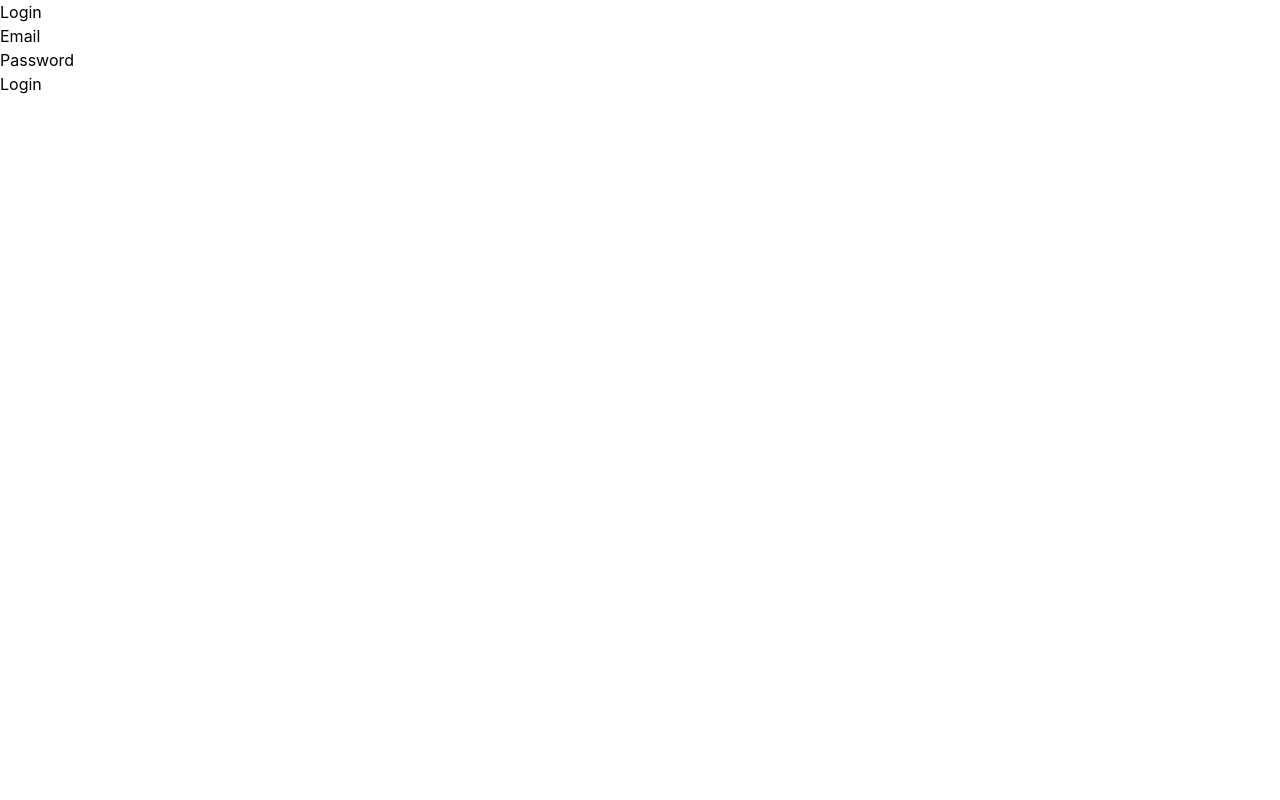
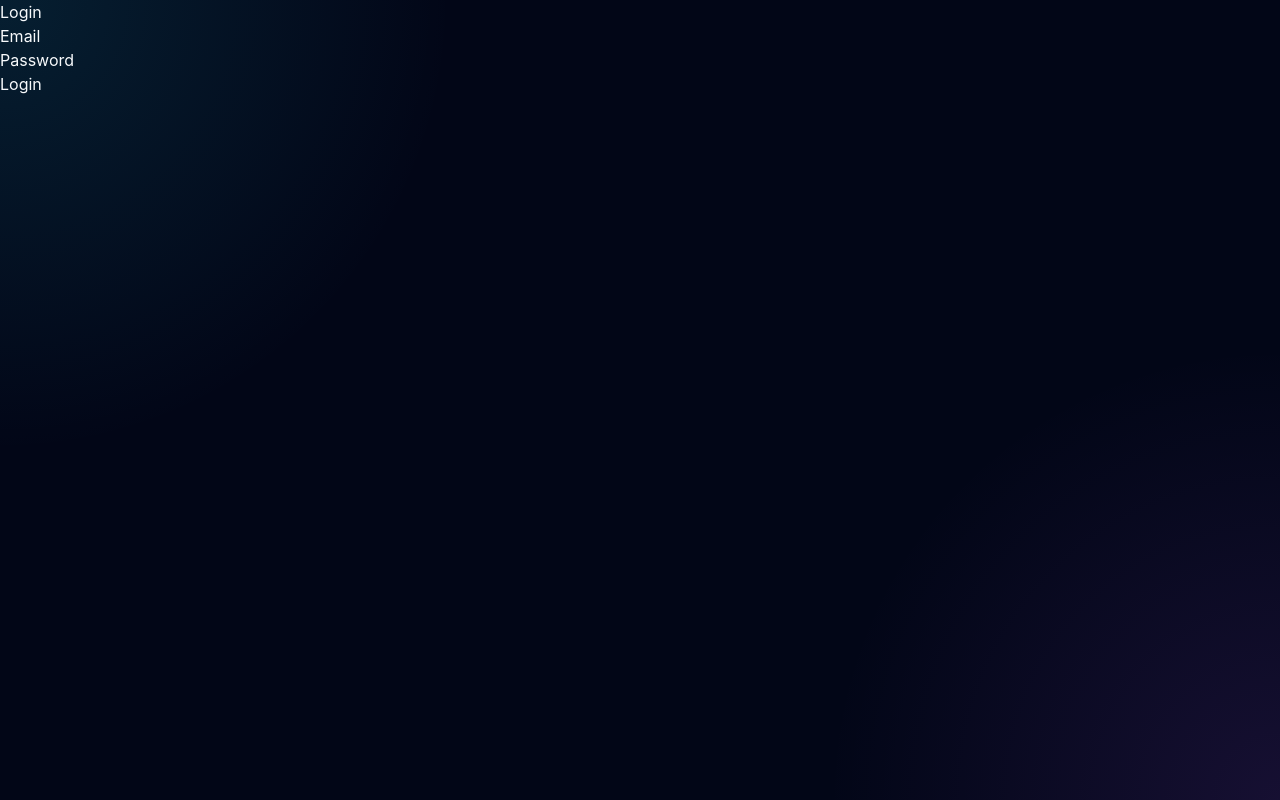
Before and after one commit to lpspalma/best-choice-app, a React (Vite) app in the folder frontend/: page /login in a window 1280 px wide. Built offline with nearby package versions, Linux system fonts and the light colour scheme.

Commit message:
Main css ans basic themes

```diff
--- a/frontend/src/index.css
+++ b/frontend/src/index.css
@@ -1 +1,43 @@
 @import "tailwindcss";
+
+:root {
+  font-family: Inter, system-ui, Avenir, Helvetica, Arial, sans-serif;
+  color: #f8fafc;
+  background: #020617;
+  font-synthesis: none;
+  text-rendering: optimizeLegibility;
+  -webkit-font-smoothing: antialiased;
+  -moz-osx-font-smoothing: grayscale;
+}
+
+* {
+  box-sizing: border-box;
+}
+
+body {
+  margin: 0;
+  min-width: 320px;
+  min-height: 100vh;
+  background:
+    radial-gradient(
+      circle at top left,
+      rgba(34, 211, 238, 0.12),
+      transparent 30%
+    ),
+    radial-gradient(
+      circle at bottom right,
+      rgba(168, 85, 247, 0.12),
+      transparent 30%
+    ),
+    #020617;
+}
+
+a {
+  color: inherit;
+  text-decoration: none;
+}
+
+button,
+input {
+  font: inherit;
+}
--- a/frontend/src/pages/Dashboard.tsx
+++ b/frontend/src/pages/Dashboard.tsx
@@ -11,12 +11,13 @@ export function Dashboard() {
   }
 
   return (
-    <div>
-      <h1>Dashboard</h1>
-
-      <p>Welcome, {user?.name ?? user?.email}</p>
-
-      <button onClick={handleLogout}>Logout</button>
-    </div>
+    <main className="min-h-screen p-6 text-slate-100">
+      <div className="rounded-2xl border border-cyan-400/30 bg-slate-900/70 p-6">
+        <h1 className="text-2xl font-bold text-cyan-300">Dashboard</h1>
+        <p className="text-slate-400">Dark/neon theme is working.</p>
+        <p>Welcome, {user?.name ?? user?.email}</p>
+        <button onClick={handleLogout}>Logout</button>
+      </div>
+    </main>
   );
 }
--- /dev/null
+++ b/frontend/src/styles/theme.ts
@@ -0,0 +1,8 @@
+export const theme = {
+  page: "min-h-screen bg-slate-950 text-slate-100",
+  card: "rounded-2xl border border-slate-800 bg-slate-900/70 shadow-lg shadow-cyan-500/5",
+  neonBorder: "border border-cyan-400/30",
+  mutedText: "text-slate-400",
+  primaryText: "text-cyan-300",
+  primaryBg: "bg-cyan-400 text-slate-950",
+};
```
